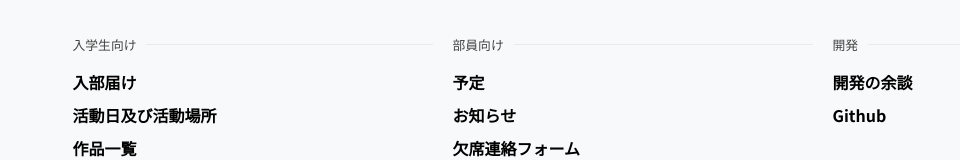
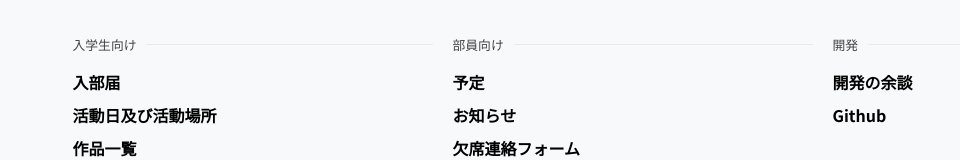
Before and after one commit to mokkun55/procon-homepage, a Next.js app: page /activity in a window 1280 px wide. Shown: the part 1019-1179 px from the top of the page, without its empty margins (0-960 px from the left). Built offline with nearby package versions, Linux system fonts and the light colour scheme.

Commit message:
feat:registration page

```diff
--- a/src/components/Footer/index.tsx
+++ b/src/components/Footer/index.tsx
@@ -23,7 +23,7 @@ export const Footer = (props: Props) => {
         <div className={styles.footerColumn}>
           <div className={styles.column}>
             <Splitter text="入学生向け">
-              <Item url="/registration" text="入部届け" size="default" />
+              <Item url="https://forms.gle/qT41wWxK1Fq5Y5fK6" text="入部届" size="default" />
               <Item url="/activity" text="活動日及び活動場所" size="default" />
               <Item url="/works" text="作品一覧" size="default" />
             </Splitter>
--- a/src/components/SideBar/index.tsx
+++ b/src/components/SideBar/index.tsx
@@ -15,7 +15,7 @@ export const SideBar = ({ className, style }: Props) => {
       <div className={styles.container} style={style}>
         <Item url="/" text="ホーム" size="big" />
         <Splitter text="入学生向け">
-          <Item url="/registration" text="入部届" size="default" />
+          <Item url="https://forms.gle/qT41wWxK1Fq5Y5fK6" text="入部届" size="default" />
           <Item url="/activity" text="活動日及び活動場所" size="default" />
           <Item url="/works" text="作品一覧" size="default" />
         </Splitter>
```
